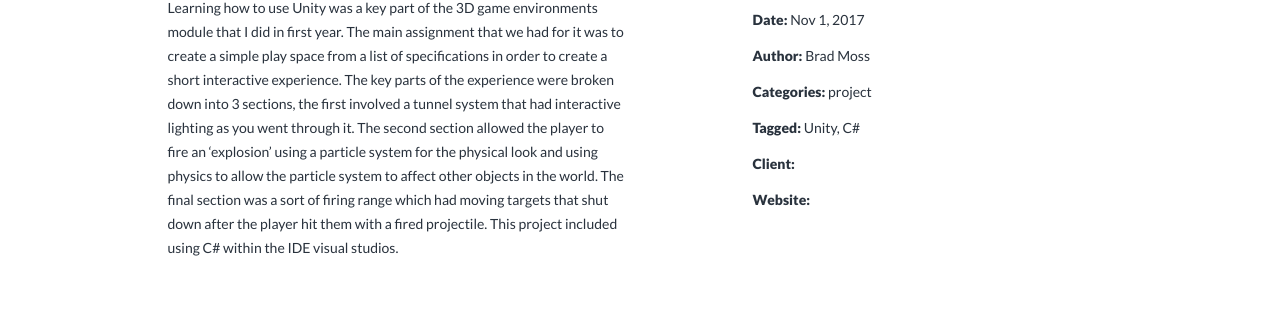
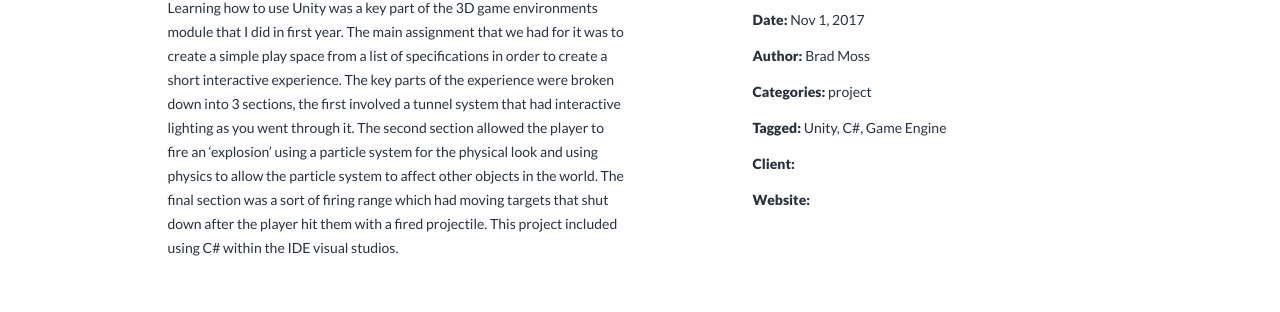
Before and after one commit to bmoss656/bmoss656.github.io, a Jekyll site: the page built from _projects/2017-11-01-Unity.markdown, in a window 1280 px wide and 900 px high, scrolled down 759 px. Shown: the part 141-453 px from the top of the window. Built offline with Jekyll 4.4.1, drawn with Linux system fonts in a browser that asks for light colours; nearby versions of some CDN libraries.

Commit message:
Update 2017-11-01-Unity.markdown

```diff
--- a/_projects/2017-11-01-Unity.markdown
+++ b/_projects/2017-11-01-Unity.markdown
@@ -11,9 +11,8 @@ carousel:
 - Unity1.png
 - Unity2.png
 - Unity3.png
-tagged: Unity, C#
-client:
-website:
+tagged: Unity, C#, Game Engine
+
 ---
 
 #### Unity
```
